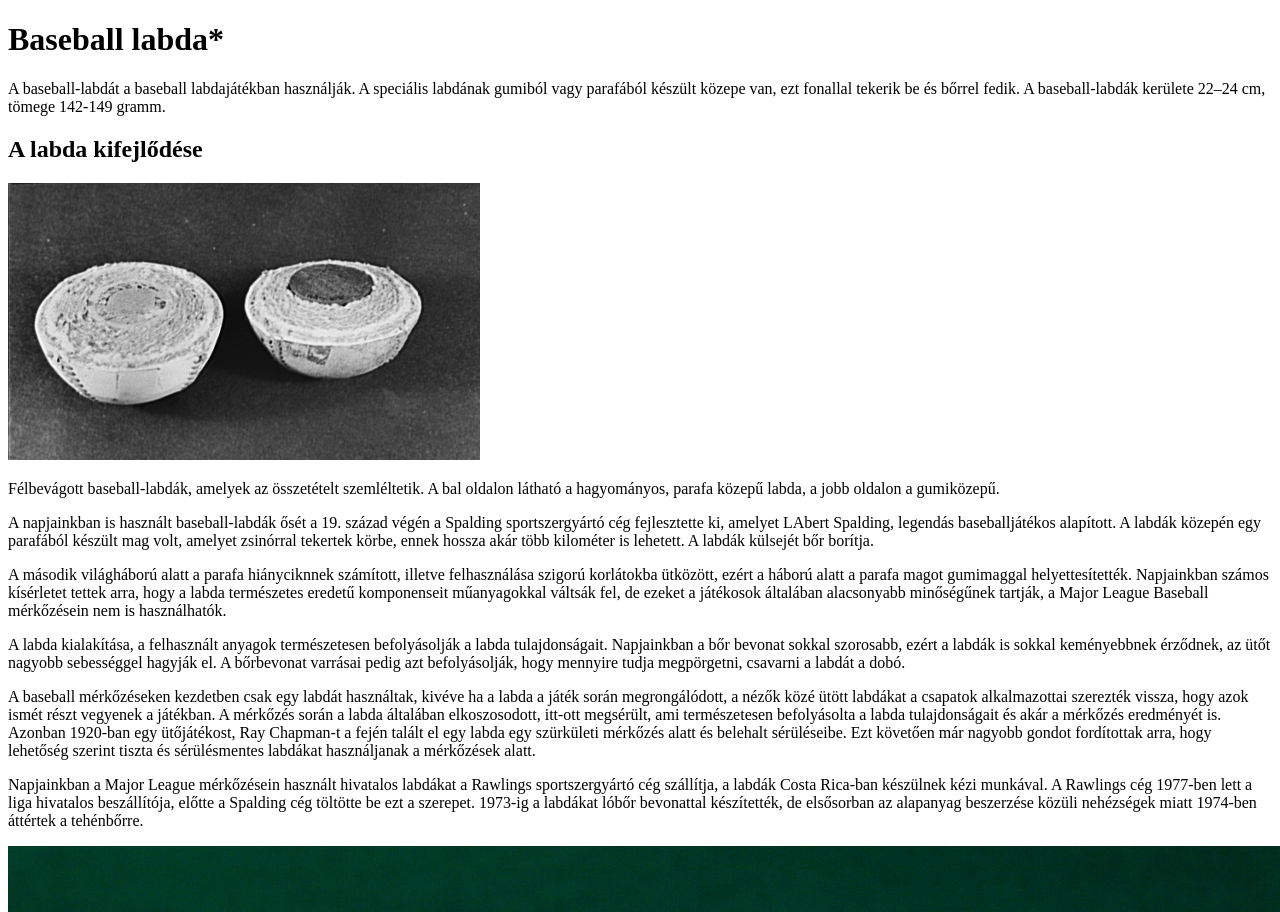
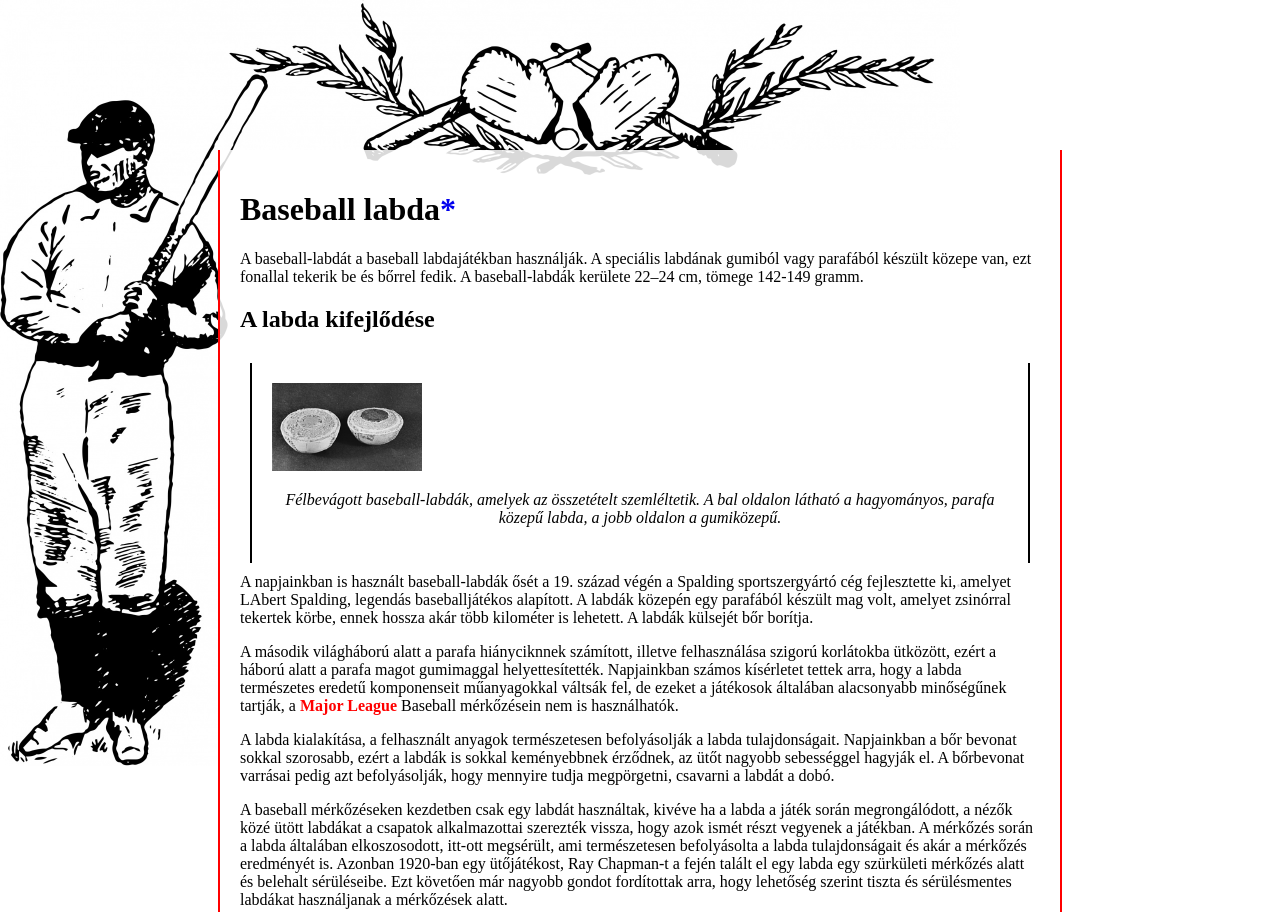
Before and after one commit to SzoftTeszt/Baseball, a plain HTML site: page index.html in a window 1280 px wide. Shown: the top 912 px of the page. Drawn offline with Linux system fonts and the light colour scheme.

Commit message:
Bug repair

```diff
--- a/index.html
+++ b/index.html
@@ -3,11 +3,11 @@
 <head>
     <meta charset="UTF-8">
     <title>Baseball-labda</title>
-    <title>Baseball-labda</title>
+    <link rel="stylesheet" href="./style.css">
 </head>
 <body>
 <div id="content">
-    <h1>Baseball labda<a hrerf="https://hu.wikipedia.org/wiki/Baseball-labda" target="_blank">*</a></h1>
+    <h1>Baseball labda<a href="https://hu.wikipedia.org/wiki/Baseball-labda" target="_blank">*</a></h1>
     <p>A baseball-labdát a baseball labdajátékban használják. A speciális labdának gumiból vagy parafából készült közepe van, ezt fonallal tekerik be és bőrrel fedik. A baseball-labdák kerülete 22–24 cm, tömege 142-149 gramm.</p>
 
     <h2>A labda kifejlődése</h2>
@@ -22,7 +22,7 @@
     <p>A baseball mérkőzéseken kezdetben csak egy labdát használtak, kivéve ha a labda a játék során megrongálódott, a nézők közé ütött labdákat a csapatok alkalmazottai szerezték vissza, hogy azok ismét részt vegyenek a játékban. A mérkőzés során a labda általában elkoszosodott, itt-ott megsérült, ami természetesen befolyásolta a labda tulajdonságait és akár a mérkőzés eredményét is. Azonban 1920-ban egy ütőjátékost, Ray Chapman-t a fején talált el egy labda egy szürkületi mérkőzés alatt és belehalt sérüléseibe. Ezt követően már nagyobb gondot fordítottak arra, hogy lehetőség szerint tiszta és sérülésmentes labdákat használjanak a mérkőzések alatt.</p>
     <p>Napjainkban a <span class="kiemelt">Major League</span> mérkőzésein használt hivatalos labdákat a Rawlings sportszergyártó cég szállítja, a labdák Costa Rica-ban készülnek kézi munkával. A Rawlings cég 1977-ben lett a liga hivatalos beszállítója, előtte a Spalding cég töltötte be ezt a szerepet. 1973-ig a labdákat lóbőr bevonattal készítették, de elsősorban az alapanyag beszerzése közüli nehézségek miatt 1974-ben áttértek a tehénbőrre.</p>
     <div class="frame">
-        <img src="./Baseball.jpg" alt="basaball-labda" title="baseball-labda"
+        <img src="./Baseball.jpg" alt="basaball-labda" title="baseball-labda">
     </div>
     <p>A 20. század során a <span class="kiemelt">Major League</span>-ban kétféle labdát használtak: az American League és a National League labdáit. A labdák minden lényeges tulajdonságukban megegyeztek, kivéve, hogy az American Leagues labdán az "Official American League" felirat és az AL liga elnökének aláírása volt látható, míg a National League labdáin az "Official National League" és a NL liga elnökének aláírása volt. 2000-ben a <span class="kiemelt">Major League</span> átszervezése után megszűnt a két liga és egységes labdát kezdtek használni.</p>
     <p>A jelenleg érvényes szabályok értelmében a labda súlya 142-149 gramm, kerülete 22–24 cm.A labdák külsején összesen 108 dupla öltés található.</p>
```
